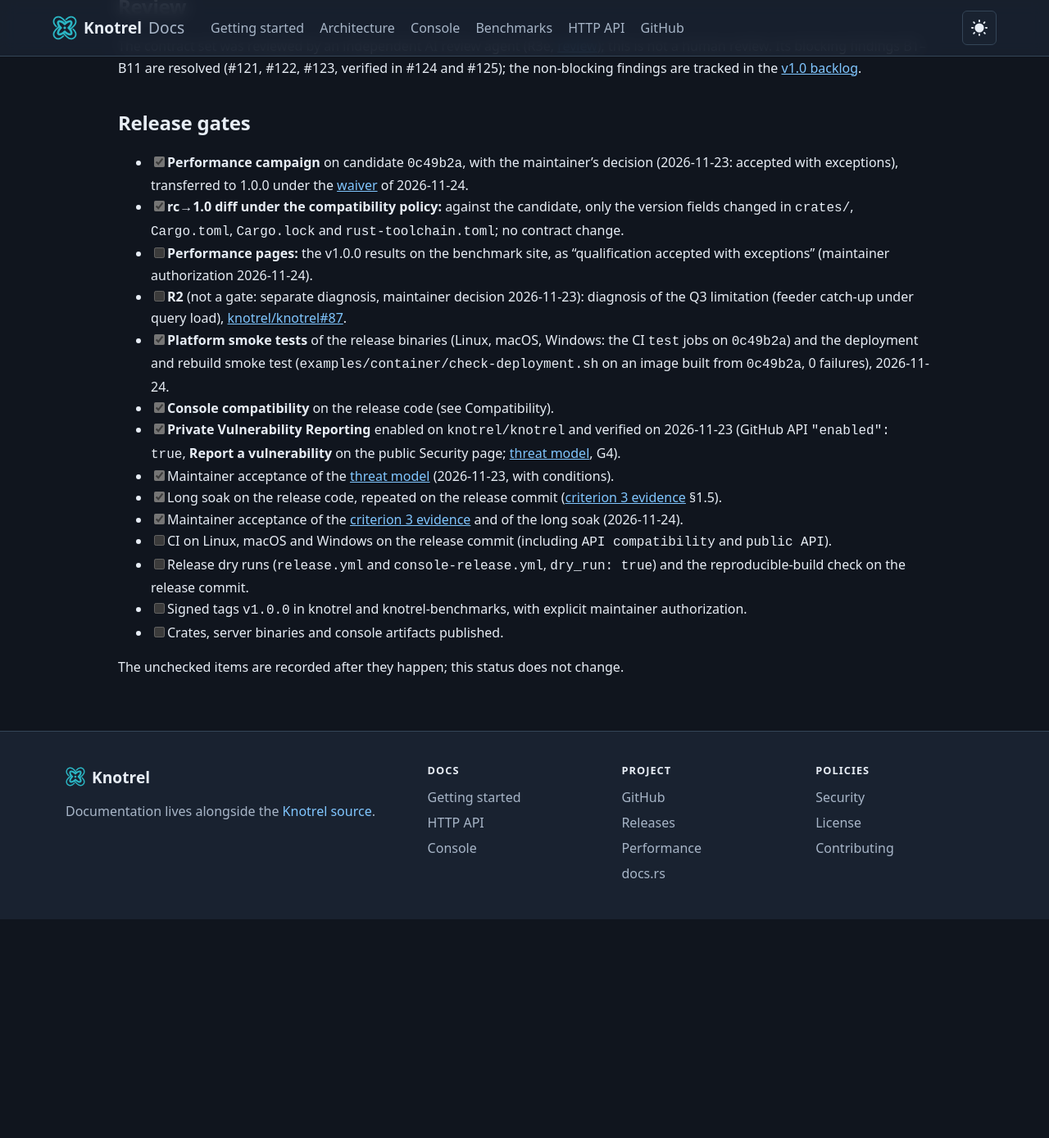
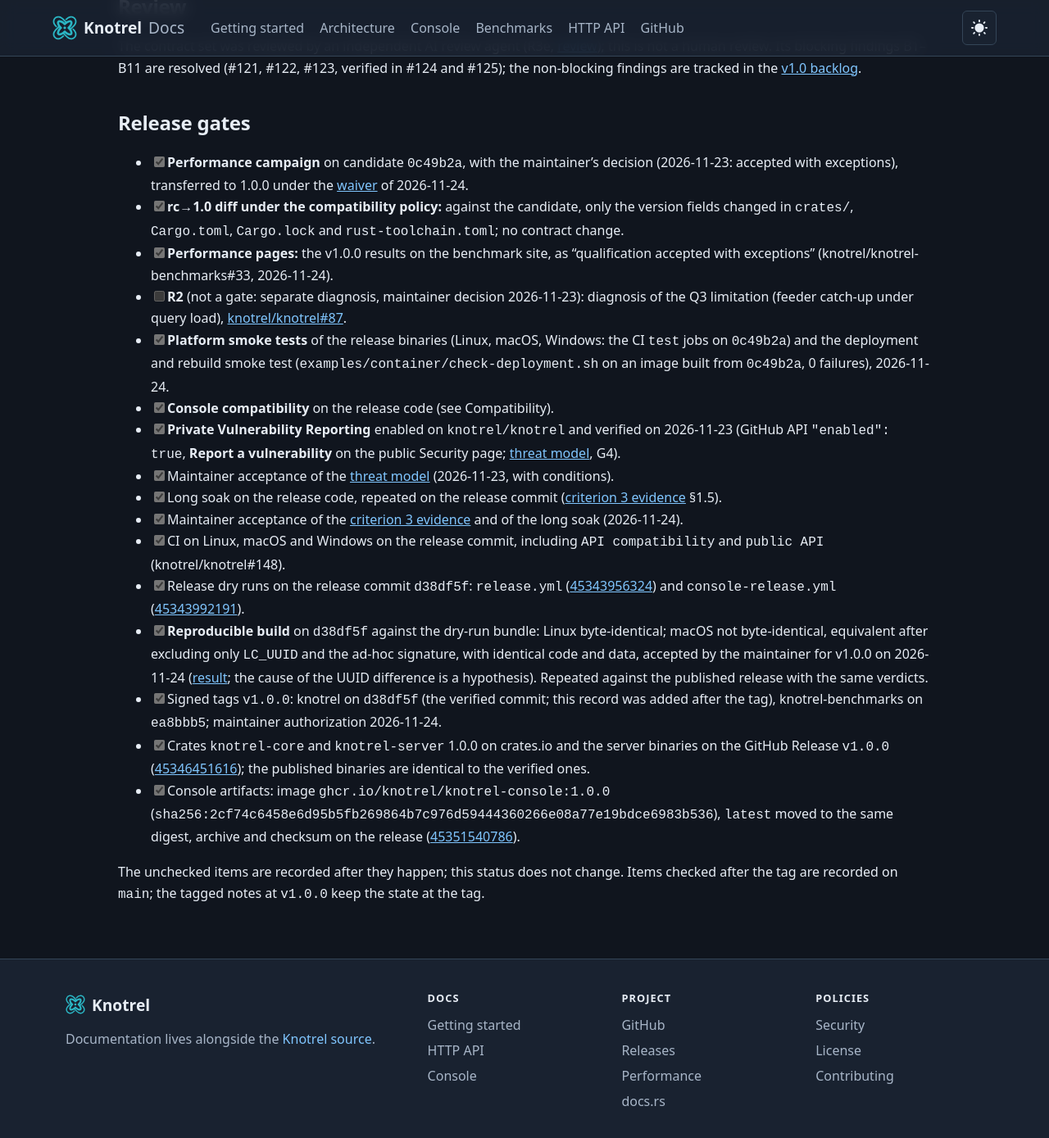
Before and after one commit to knotrel/knotrel, a Jekyll site: the page built from docs/releases/v1.0.0-release-notes.md, in a window 1280 px wide and 1400 px high, scrolled down 6084 px. Shown: the top 1389 px of the window at 82% size. Built offline with Jekyll 4.4.1, drawn with Linux system fonts in a browser that asks for light colours; our own code applies the rules of GitHub Pages for plain Markdown files; before the commit the page ends 7206 px from its top, so only the background shows below that.

Commit message:
docs(release): record the v1.0.0 publication and the reproducibility decision
Records after the tag: CI on the release commit, both dry runs, the
reproducible-build result (Linux byte-identical; macOS equivalent after
excluding only LC_UUID and the ad-hoc signature, with identical code and
data, accepted by the maintainer for v1.0.0; the toolchain-path cause stays
a hypothesis), the signed tags (knotrel on the verified commit d38df5f,
knotrel-benchmarks on ea8bbb5), crates, binaries and console artifacts
published, and the benchmark pages. Documentation only.

Co-Authored-By: Claude Opus 5.5 <noreply@anthropic.com>

```diff
--- a/docs/releases/v1.0.0-release-notes.md
+++ b/docs/releases/v1.0.0-release-notes.md
@@ -336,9 +336,9 @@ the non-blocking findings are tracked in the [v1.0 backlog](v1.0-backlog.md).
 - [x] **rc→1.0 diff under the compatibility policy:** against the candidate,
   only the version fields changed in `crates/`, `Cargo.toml`, `Cargo.lock`
   and `rust-toolchain.toml`; no contract change.
-- [ ] **Performance pages:** the v1.0.0 results on the benchmark site, as
-  "qualification accepted with exceptions" (maintainer authorization
-  2026-11-24).
+- [x] **Performance pages:** the v1.0.0 results on the benchmark site, as
+  "qualification accepted with exceptions"
+  (knotrel/knotrel-benchmarks#33, 2026-11-24).
 - [ ] **R2** (not a gate: separate diagnosis, maintainer decision
   2026-11-23): diagnosis of the Q3 limitation (feeder catch-up under query
   load), [knotrel/knotrel#87](https://github.com/knotrel/knotrel/issues/87).
@@ -357,13 +357,31 @@ the non-blocking findings are tracked in the [v1.0 backlog](v1.0-backlog.md).
 - [x] Maintainer acceptance of the
   [criterion 3 evidence](v1.0-criterion-3-evidence.md) and of the long soak
   (2026-11-24).
-- [ ] CI on Linux, macOS and Windows on the release commit (including
-  `API compatibility` and `public API`).
-- [ ] Release dry runs (`release.yml` and `console-release.yml`,
-  `dry_run: true`) and the reproducible-build check on the release commit.
-- [ ] Signed tags `v1.0.0` in knotrel and knotrel-benchmarks, with explicit
-  maintainer authorization.
-- [ ] Crates, server binaries and console artifacts published.
+- [x] CI on Linux, macOS and Windows on the release commit, including
+  `API compatibility` and `public API` (knotrel/knotrel#148).
+- [x] Release dry runs on the release commit `d38df5f`: `release.yml`
+  ([45343956324](https://github.com/knotrel/knotrel/actions/runs/45343956324))
+  and `console-release.yml`
+  ([45343992191](https://github.com/knotrel/knotrel/actions/runs/45343992191)).
+- [x] **Reproducible build** on `d38df5f` against the dry-run bundle: Linux
+  byte-identical; macOS not byte-identical, equivalent after excluding only
+  `LC_UUID` and the ad-hoc signature, with identical code and data, accepted
+  by the maintainer for v1.0.0 on 2026-11-24
+  ([result](reproducible-build.md#result-for-v100-2026-11-24); the cause of
+  the UUID difference is a hypothesis). Repeated against the published
+  release with the same verdicts.
+- [x] Signed tags `v1.0.0`: knotrel on `d38df5f` (the verified commit;
+  this record was added after the tag), knotrel-benchmarks on `ea8bbb5`;
+  maintainer authorization 2026-11-24.
+- [x] Crates `knotrel-core` and `knotrel-server` 1.0.0 on crates.io and the
+  server binaries on the GitHub Release `v1.0.0`
+  ([45346451616](https://github.com/knotrel/knotrel/actions/runs/45346451616));
+  the published binaries are identical to the verified ones.
+- [x] Console artifacts: image `ghcr.io/knotrel/knotrel-console:1.0.0`
+  (`sha256:2cf74c6458e6d95b5fb269864b7c976d59444360266e08a77e19bdce6983b536`),
+  `latest` moved to the same digest, archive and checksum on the release
+  ([45351540786](https://github.com/knotrel/knotrel/actions/runs/45351540786)).
 
 The unchecked items are recorded after they happen; this status does not
-change.
+change. Items checked after the tag are recorded on `main`; the tagged notes
+at `v1.0.0` keep the state at the tag.
```
Also changed, not shown: docs/releases/reproducible-build.md (+28 -5 lines).
